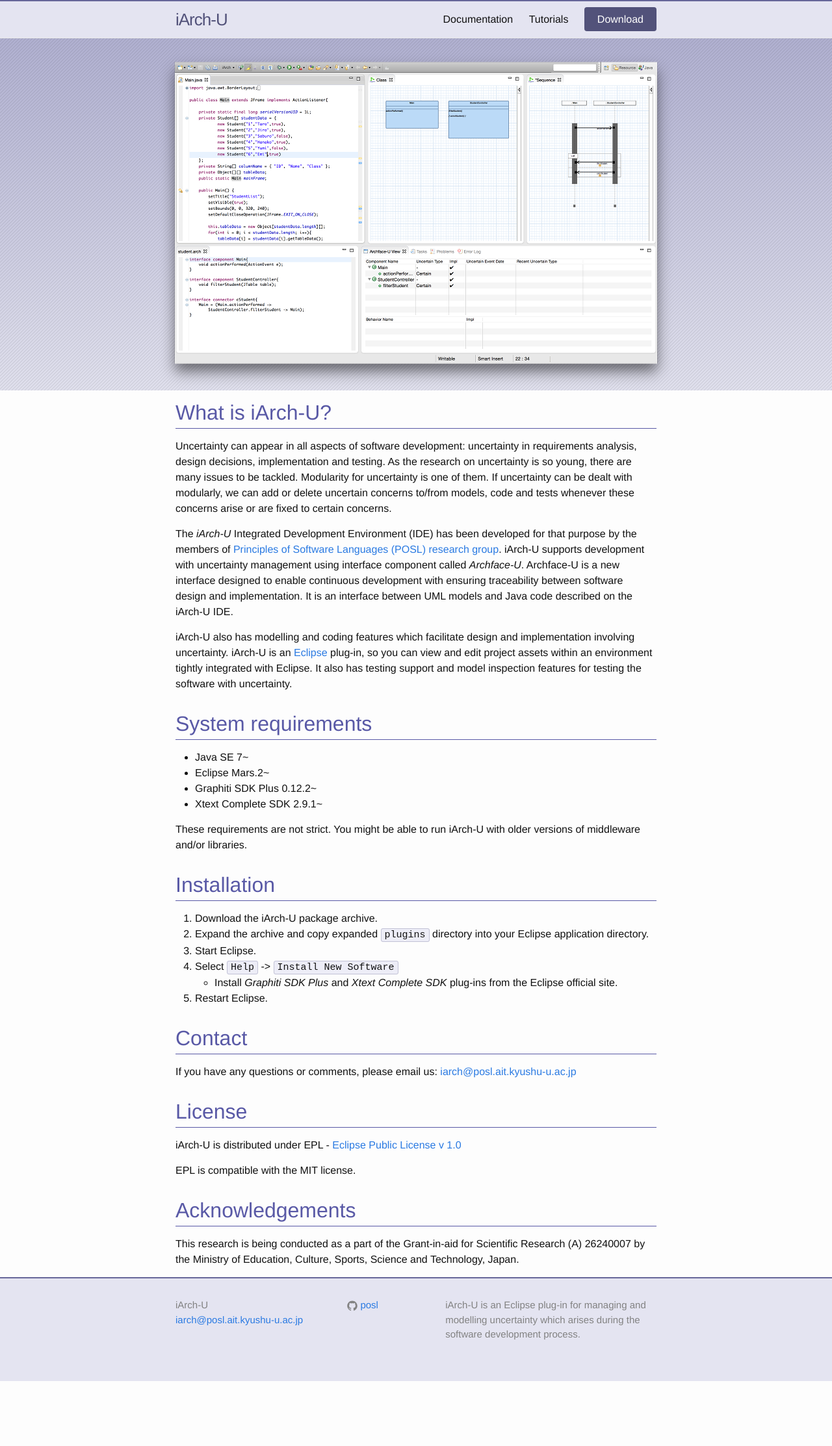
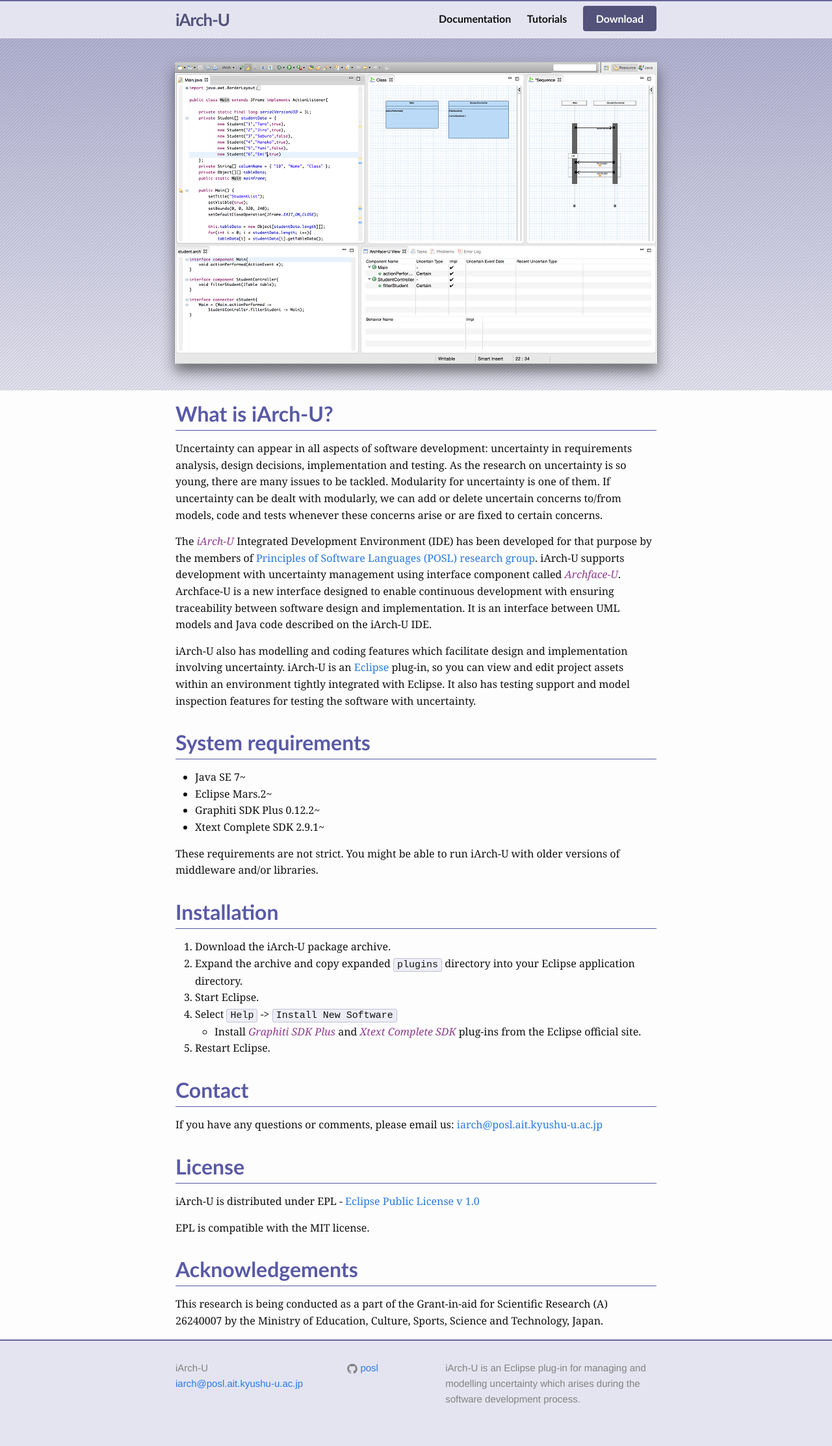
Before and after one commit to posl/iArch, a Jekyll site: the page built from index.md, in a window 1280 px wide. Shown: the whole page at 65% size. Built offline with Jekyll 4.4.1, drawn with Linux system fonts in a browser that asks for light colours; before the commit the page ends 2126 px from its top, so only the background shows below that.

Commit message:
change fonts

```diff
--- a/_sass/_custom.scss
+++ b/_sass/_custom.scss
@@ -1,11 +1,25 @@
 $theme_hue: 240;
 $theme_sat: 1;
 
-$accent_font: $base-font-family;
-$accent_font_weight: 500;
+$body_font: Georgia, serif;
+$sub_font: "Helvetica Neue", Helvetica, Arial, sans-serif;
+
+$accent_font: "Gill Sans", "Trebuchet MS", "Helvetica Neue", Helvetica, Arial, sans-serif;
+$accent_font_weight: 600;
+
+// body font
+body {
+    font-family: $body_font;
+}
+
+// define em color
+div.page-content em {
+    color: adjust-hue(hsl($theme_hue, 40% * $theme_sat, 40%), 60deg);
+}
 
 // color header and footer
 .site-header, .site-footer {
+    font-family: $sub_font;
     background-color: hsl($theme_hue, 30% * $theme_sat, 92%);
     border-top: solid 2px hsl($theme_hue, 20% * $theme_sat, 50%);
 }
@@ -29,6 +43,7 @@
 
 // style table of contents
 #markdown-toc {
+    font-family: $sub_font;
     background-color: hsl($theme_hue, 30% * $theme_sat, 95%);
     border-radius: 4px;
     padding: 10px 30px;
--- a/css/main.scss
+++ b/css/main.scss
@@ -10,7 +10,7 @@
 $base-font-size:   16px;
 $base-font-weight: 400;
 $small-font-size:  $base-font-size * 0.875;
-$base-line-height: 1.5;
+$base-line-height: 1.6;
 
 $spacing-unit:     30px;
 
```
